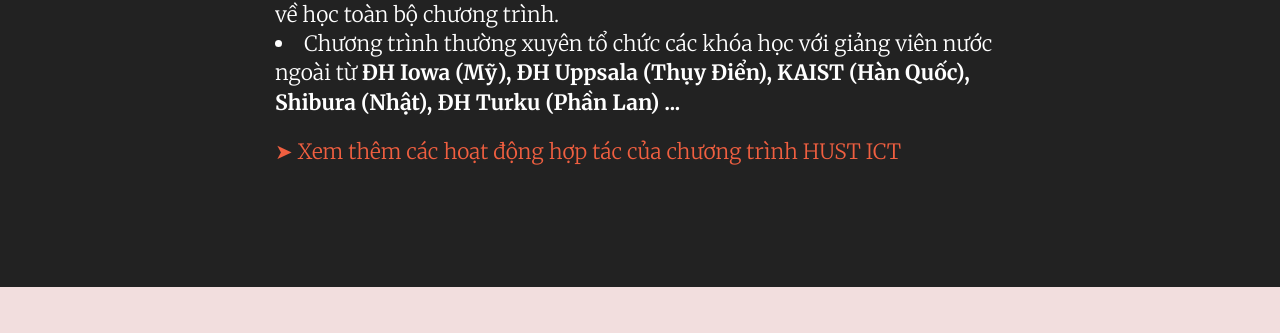
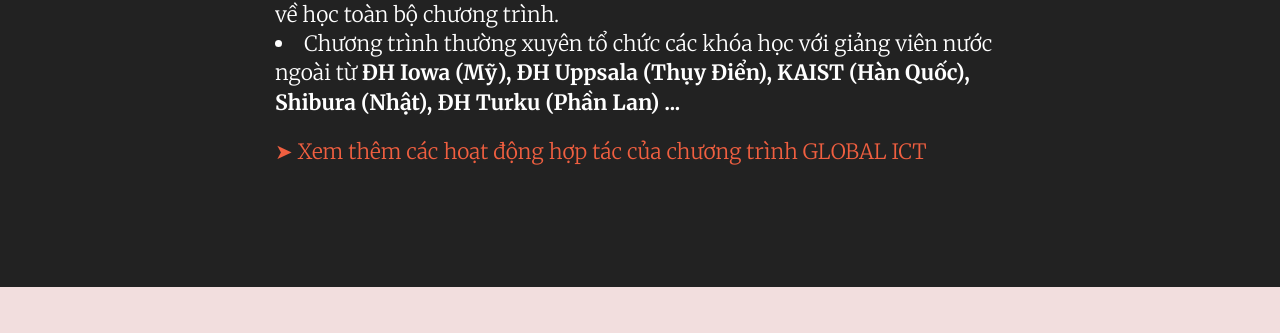
Before and after one commit to Studentaz/HUST-ICT-website, a Jekyll site: the page built from index.html, in a window 1280 px wide and 900 px high, scrolled down 2038 px. Shown: the part 122-455 px from the top of the window. Built offline with Jekyll 4.4.1, drawn with Linux system fonts in a browser that asks for light colours; some of the changed text lies outside the part shown.

Commit message:
upload via commit

```diff
--- a/_includes/contact.html
+++ b/_includes/contact.html
@@ -30,6 +30,6 @@
 
 <footer class="bg-dark">
   <div class="container text-center">
-    <p style="margin-top: 10px;">Designed by HUST ICT 2017</p>
+    <p style="margin-top: 10px;">Designed by GLOBAL ICT 2017</p>
   </div>
 </footer>
--- a/_includes/head.html
+++ b/_includes/head.html
@@ -6,7 +6,7 @@
     <meta name="description" content="">
     <meta name="author" content="">
 
-    <title>HUST ICT Program</title>
+    <title>GLOBAL ICT Program</title>
 
     <!-- Bootstrap Core CSS -->
     <link rel="stylesheet" href="css/bootstrap.min.css" type="text/css">
--- a/_includes/header.html
+++ b/_includes/header.html
@@ -1,7 +1,7 @@
 <header>
     <div class="header-content">
         <div class="header-content-inner">
-            <h1>HUST ICT PROGRAM</h1>
+            <h1>GLOBAL ICT PROGRAM</h1>
             <hr>
             <p>CHƯƠNG TRÌNH ĐÀO TẠO KỸ SƯ TOÀN CẦU VỀ CÔNG NGHỆ THÔNG TIN</p>
 
--- a/_includes/international-learning.html
+++ b/_includes/international-learning.html
@@ -10,7 +10,7 @@
             <p><li>Chương trình thường xuyên tiếp nhận sinh viên quốc tế từ <b>Nhật (2), Úc (1), Đức (2), Tây Ban Nha (1), Indonesia (1), Hàn Quốc (1)</b> học trao đổi về học toàn bộ chương trình.</li>
             <li>Chương trình thường xuyên tổ chức các khóa học với giảng viên nước ngoài từ <b>ĐH Iowa (Mỹ), ĐH Uppsala (Thụy Điển), KAIST (Hàn Quốc), Shibura (Nhật), ĐH Turku (Phần Lan) ...</b></li>
             </p>
-            <a href="http://soict.hust.edu.vn/index.php/tin-tuc/hop-tac/1027-cac-ho-t-d-ng-trao-d-i-h-p-tac-qu-c-t-c-a-chuong-trinh-dao-t-o-ict" target="_blank" class="text-center" style="margin-top: 20px;">&#10148; Xem thêm các hoạt động hợp tác của chương trình HUST ICT</a>
+            <a href="http://soict.hust.edu.vn/index.php/tin-tuc/hop-tac/1027-cac-ho-t-d-ng-trao-d-i-h-p-tac-qu-c-t-c-a-chuong-trinh-dao-t-o-ict" target="_blank" class="text-center" style="margin-top: 20px;">&#10148; Xem thêm các hoạt động hợp tác của chương trình GLOBAL ICT</a>
         </div>
     </div>
 </section>
--- a/_includes/what-is-ICT.html
+++ b/_includes/what-is-ICT.html
@@ -2,7 +2,7 @@
     <div class="container">
         <div class="row">
             <div class="col-lg-8 col-lg-offset-2 text-center">
-                <h2 class="section-heading">HUST ICT PROGRAM</h2>
+                <h2 class="section-heading">GLOBAL ICT PROGRAM</h2>
                 <hr class="light">
                 <p class="text-faded">Chương trình đào tạo Kỹ sư toàn cầu về CNTT (Global ICT) bắt đầu từ năm 2009, đến nay đã có 3 khóa sinh viên ra trường. Mục tiêu của chương trình là đào tạo kỹ sư toàn cầu giỏi cả về CNTT và tiếng Anh để đóng vai trò dẫn dắt kết nối thị trường CNTT Việt Nam với các thị trường quốc tế.</p>
                 <a href="#services" class="btn btn-default btn-xl page-scroll">Chúng tôi có gì?</a>
```
Also changed, not shown: 1 other file.
